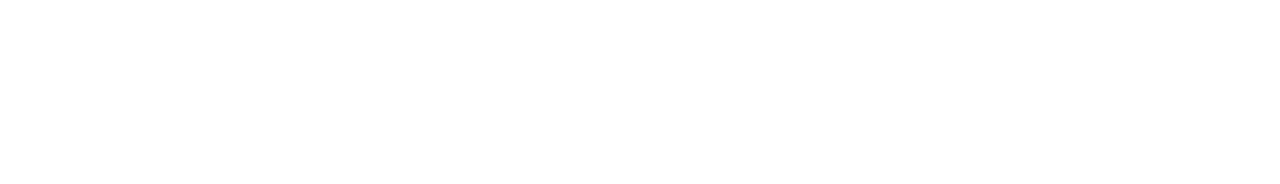
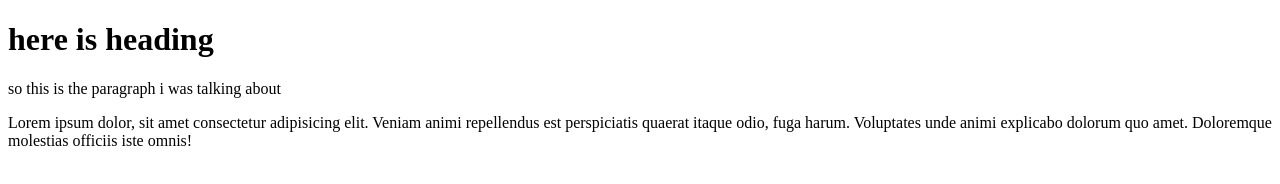
Before and after one commit to Muhammad-naim/TestProject, a plain HTML site: page Index.html in a window 1280 px wide. Drawn offline with Linux system fonts and the light colour scheme.

Commit message:
adding passage

```diff
--- a/Index.html
+++ b/Index.html
@@ -7,6 +7,9 @@
     <title>testProject</title>
 </head>
 <body>
+    <h1>here is heading</h1>
+    <p>so this is the paragraph i was talking about</p>
+    <p>Lorem ipsum dolor, sit amet consectetur adipisicing elit. Veniam animi repellendus est perspiciatis quaerat itaque odio, fuga harum. Voluptates unde animi explicabo dolorum quo amet. Doloremque molestias officiis iste omnis!</p>
 
 </body>
 </html>
```
